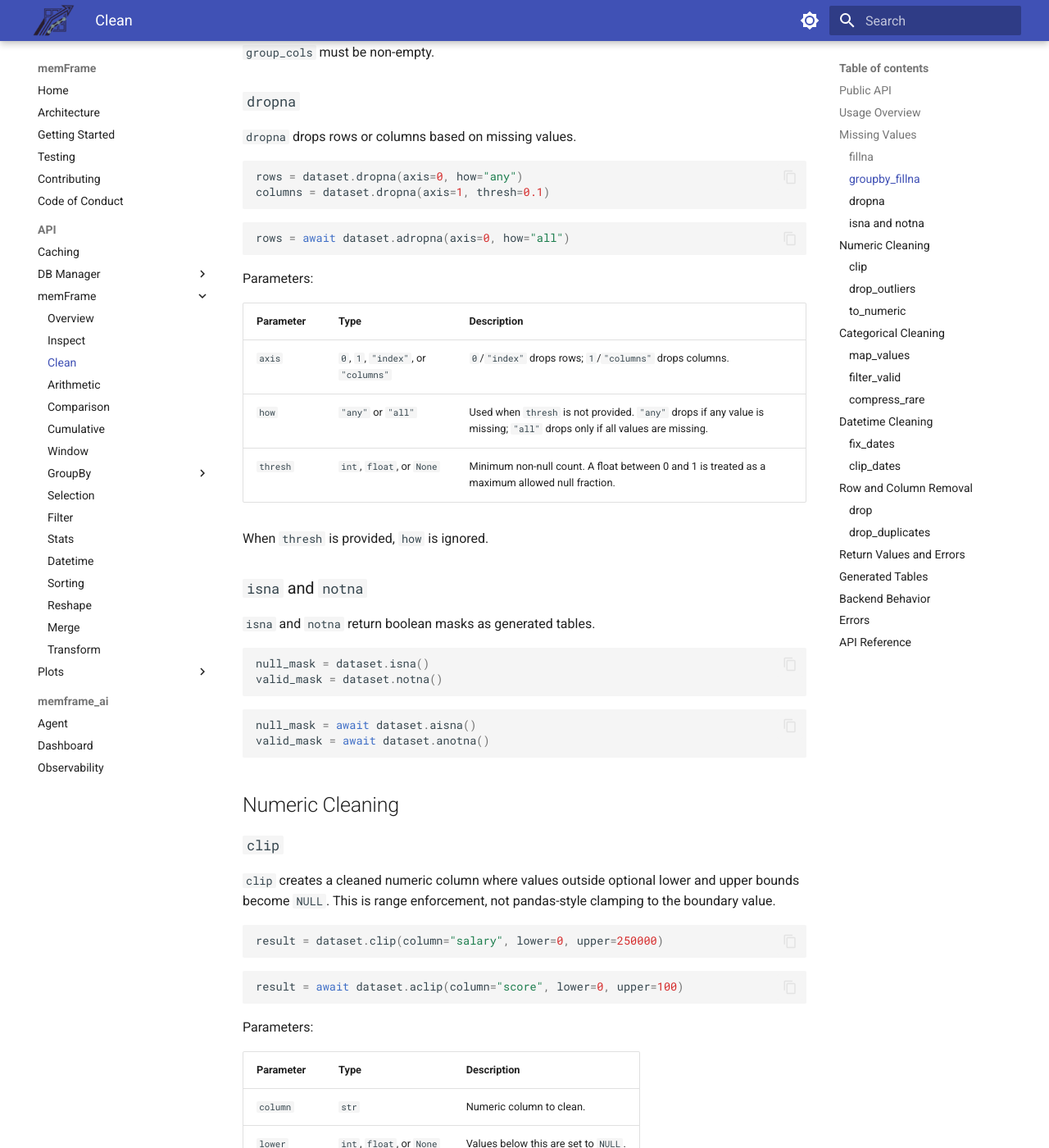
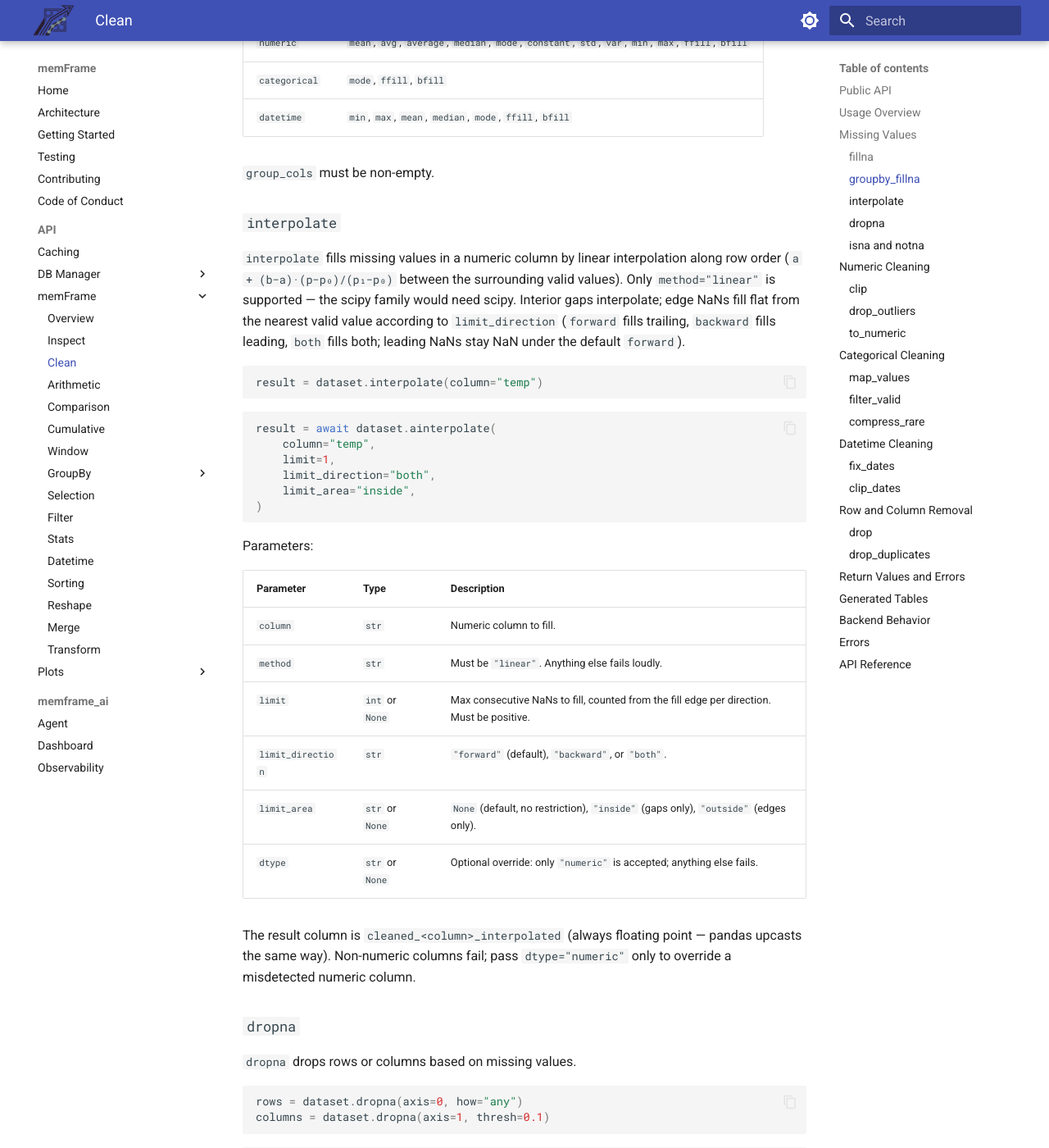
Before and after one commit to Debojit95/memFrame, an MkDocs documentation site: the page built from docs/api/cleaning.md, in a window 1280 px wide and 1400 px high, scrolled down 4407 px. Shown: the whole window at 82% size. Built offline with MkDocs 1.6.1 and Material for MkDocs 9.7.7, drawn with Linux system fonts in a browser that asks for light colours; some of the changed text lies outside the part shown.

Commit message:
[docs] interpolate in cleaning API reference

````diff
--- a/docs/api/cleaning.md
+++ b/docs/api/cleaning.md
@@ -32,6 +32,7 @@ Every cleaning operation has synchronous and asynchronous forms:
 | Synchronous | Asynchronous | Purpose |
 | --- | --- | --- |
 | `fillna(column, value=None, method="mean", mapping=None, dtype=None)` | `await afillna(...)` | Fill missing values |
+| `interpolate(column, method="linear", limit=None, limit_direction="forward", limit_area=None, dtype=None)` | `await ainterpolate(...)` | Fill missing values by linear interpolation |
 | `clip(column, lower=None, upper=None)` | `await aclip(...)` | Null values outside numeric bounds |
 | `drop_outliers(column, z_thresh=3.0)` | `await adrop_outliers(...)` | Null z-score outliers |
 | `to_numeric(column)` | `await ato_numeric(...)` | Convert text-like values to numeric |
@@ -158,6 +159,44 @@ Supported group methods:
 | `datetime` | `min`, `max`, `mean`, `median`, `mode`, `ffill`, `bfill` |
 
 `group_cols` must be non-empty.
+
+### `interpolate`
+
+`interpolate` fills missing values in a numeric column by linear
+interpolation along row order (`a + (b−a)·(p−p₀)/(p₁−p₀)` between the
+surrounding valid values). Only `method="linear"` is supported — the scipy
+family would need scipy. Interior gaps interpolate; edge NaNs fill flat from
+the nearest valid value according to `limit_direction` (`forward` fills
+trailing, `backward` fills leading, `both` fills both; leading NaNs stay NaN
+under the default `forward`).
+
+```python
+result = dataset.interpolate(column="temp")
+```
+
+```python
+result = await dataset.ainterpolate(
+    column="temp",
+    limit=1,
+    limit_direction="both",
+    limit_area="inside",
+)
+```
+
+Parameters:
+
+| Parameter | Type | Description |
+| --- | --- | --- |
+| `column` | `str` | Numeric column to fill. |
+| `method` | `str` | Must be `"linear"`. Anything else fails loudly. |
+| `limit` | `int` or `None` | Max consecutive NaNs to fill, counted from the fill edge per direction. Must be positive. |
+| `limit_direction` | `str` | `"forward"` (default), `"backward"`, or `"both"`. |
+| `limit_area` | `str` or `None` | `None` (default, no restriction), `"inside"` (gaps only), `"outside"` (edges only). |
+| `dtype` | `str` or `None` | Optional override: only `"numeric"` is accepted; anything else fails. |
+
+The result column is `cleaned_<column>_interpolated` (always floating point —
+pandas upcasts the same way). Non-numeric columns fail; pass
+`dtype="numeric"` only to override a misdetected numeric column.
 
 ### `dropna`
 
@@ -429,7 +468,10 @@ Cleaning supports DuckDB and PostgreSQL adapters:
 - DuckDB uses `rowid` for row-wise update joins where needed.
 - Some forward/backward fill implementations differ by backend because DuckDB
   supports `IGNORE NULLS` window expressions and PostgreSQL uses fallback
-  window expressions.
+  window expressions. `interpolate` instead uses the portable islands idiom
+  (`COUNT` + `FIRST_VALUE` windows) on all backends; only the float cast
+  differs (`DOUBLE` / `DOUBLE PRECISION` / `Float64`). ClickHouse rebuilds via
+  temp tables because window functions are illegal in `ALTER TABLE ... UPDATE`.
 - Date and percentile expressions use backend-specific SQL where necessary.
 
 ## Errors
@@ -445,6 +487,9 @@ Cleaning methods raise `OperationError` for invalid input or backend failures.
 - `drop` requires `index` for row drops and `columns` for column drops.
 - `drop_duplicates` requires `keep` to be `"first"`, `"last"`, or `False`.
 - `filter_valid` requires a non-empty `valid_values` list.
+- `interpolate` requires `method="linear"`, a numeric column, a positive
+  `limit`, `limit_direction` in `"forward"`/`"backward"`/`"both"`, and
+  `limit_area` in `None`/`"inside"`/`"outside"`.
 
 ## API Reference
 
@@ -455,6 +500,8 @@ Cleaning methods raise `OperationError` for invalid input or backend failures.
       members:
         - afillna
         - fillna
+        - ainterpolate
+        - interpolate
         - aclip
         - clip
         - adrop_outliers
````
